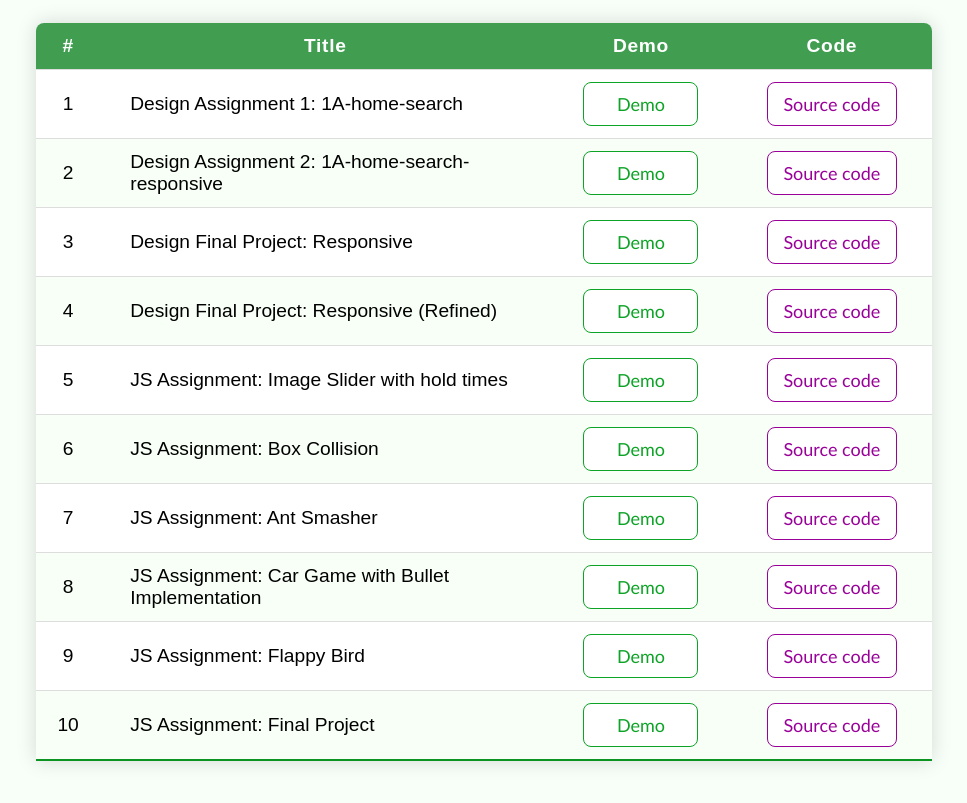
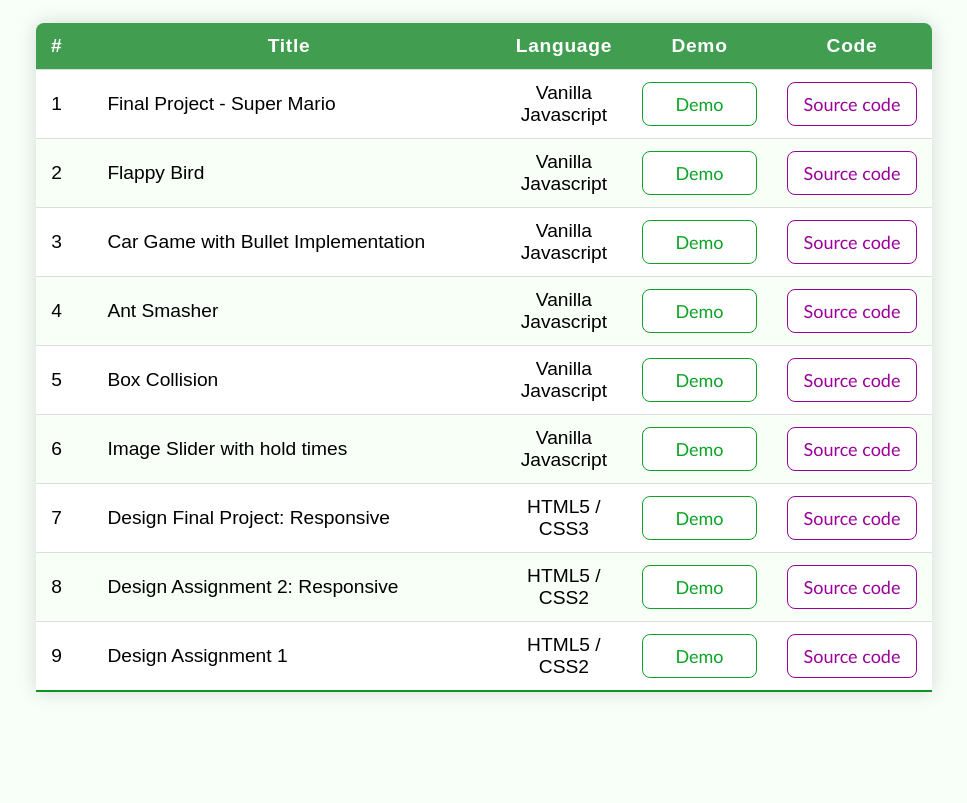
Before and after one commit to Ayushmdr5/ayushmdr5.github.io, a plain HTML site: page index.html in a window 1280 px wide. Shown: the part 93-896 px from the top of the page, without its empty margins (156-1123 px from the left). After the commit the page ends 862 px from the top, so only its background shows below. Drawn offline with Linux system fonts and the light colour scheme.

Commit message:
restructure

```diff
--- a/index.html
+++ b/index.html
@@ -8,11 +8,11 @@
     <meta name="viewport" content="width=device-width, initial-scale=1.0" />
     <title>Ayush Manandar</title>
 
-    <link rel="preconnect" href="https://fonts.gstatic.com" >
+    <link rel="preconnect" href="https://fonts.gstatic.com" />
     <link
       href="https://fonts.googleapis.com/css2?family=Istok+Web&amp;display=swap"
       rel="stylesheet"
-   >
+    />
   </head>
   <body>
     <div class="header">Ayush Manandhar - SE16</div>
@@ -21,26 +21,119 @@
       <tr>
         <th>#</th>
         <th>Title</th>
+        <th>Language</th>
         <th>Demo</th>
         <th>Code</th>
       </tr>
       <tr>
         <td>1</td>
-        <td>Design Assignment 1: 1A-home-search</td>
+        <td>Final Project - Super Mario</td>
+        <td>Vanilla Javascript</td>
         <td>
-          <a href="https://ayushmdr5.github.io/TuTangle/"
+          <a href="https://ayushmdr5.github.io/Mario-Game/"
             ><button class="demo_btn">Demo</button></a
           >
         </td>
         <td>
-          <a href="https://github.com/Ayushmdr5/TuTangle/tree/gh-pages"
+          <a href="https://github.com/Ayushmdr5/Mario-Game"
             ><button class="code_btn">Source code</button></a
           >
         </td>
       </tr>
       <tr>
         <td>2</td>
-        <td>Design Assignment 2: 1A-home-search-responsive</td>
+        <td>Flappy Bird</td>
+        <td>Vanilla Javascript</td>
+        <td>
+          <a href="https://ayushmdr5.github.io/Flappy-Bird/"
+            ><button class="demo_btn">Demo</button></a
+          >
+        </td>
+        <td>
+          <a href="https://github.com/Ayushmdr5/Flappy-Bird"
+            ><button class="code_btn">Source code</button></a
+          >
+        </td>
+      </tr>
+      <tr>
+        <td>3</td>
+        <td>Car Game with Bullet Implementation</td>
+        <td>Vanilla Javascript</td>
+        <td>
+          <a href="https://ayushmdr5.github.io/Car-Game/"
+            ><button class="demo_btn">Demo</button></a
+          >
+        </td>
+        <td>
+          <a href="https://github.com/Ayushmdr5/Car-Game"
+            ><button class="code_btn">Source code</button></a
+          >
+        </td>
+      </tr>
+      <tr>
+        <td>4</td>
+        <td>Ant Smasher</td>
+        <td>Vanilla Javascript</td>
+        <td>
+          <a href="https://ayushmdr5.github.io/Ant-Smasher/"
+            ><button class="demo_btn">Demo</button></a
+          >
+        </td>
+        <td>
+          <a href="https://github.com/Ayushmdr5/Ant-Smasher"
+            ><button class="code_btn">Source code</button></a
+          >
+        </td>
+      </tr>
+      <tr>
+        <td>5</td>
+        <td>Box Collision</td>
+        <td>Vanilla Javascript</td>
+        <td>
+          <a href="https://ayushmdr5.github.io/Box-Collision/"
+            ><button class="demo_btn">Demo</button></a
+          >
+        </td>
+        <td>
+          <a href="https://github.com/Ayushmdr5/Box-Collision"
+            ><button class="code_btn">Source code</button></a
+          >
+        </td>
+      </tr>
+      <tr>
+        <td>6</td>
+        <td>Image Slider with hold times</td>
+        <td>Vanilla Javascript</td>
+        <td>
+          <a href="https://ayushmdr5.github.io/JS_Carousel/"
+            ><button class="demo_btn">Demo</button></a
+          >
+        </td>
+        <td>
+          <a href="https://github.com/Ayushmdr5/JS_Carousel"
+            ><button class="code_btn">Source code</button></a
+          >
+        </td>
+      </tr>
+      <tr>
+        <td>7</td>
+        <td>Design Final Project: Responsive</td>
+        <td>HTML5 / CSS3</td>
+        <td>
+          <a href="https://ayushmdr5.github.io/Design-Final-assign-updated/"
+            ><button class="demo_btn">Demo</button></a
+          >
+        </td>
+        <td>
+          <a href="https://github.com/Ayushmdr5/Design-Final-assign-updated"
+            ><button class="code_btn">Source code</button></a
+          >
+        </td>
+      </tr>
+      <tr>
+        <td>8</td>
+        <td>Design Assignment 2: Responsive</td>
+        <td>HTML5 / CSS2</td>
         <td>
           <a href="https://ayushmdr5.github.io/TuTangle-Responsive/"
             ><button class="demo_btn">Demo</button></a
@@ -53,113 +146,16 @@
         </td>
       </tr>
       <tr>
-        <td>3</td>
-        <td>Design Final Project: Responsive</td>
+        <td>9</td>
+        <td>Design Assignment 1</td>
+        <td>HTML5 / CSS2</td>
         <td>
-          <a href="https://ayushmdr5.github.io/Design-Final-Assignment/"
+          <a href="https://ayushmdr5.github.io/TuTangle/"
             ><button class="demo_btn">Demo</button></a
           >
         </td>
         <td>
-          <a href="https://github.com/Ayushmdr5/Design-Final-Assignment"
-            ><button class="code_btn">Source code</button></a
-          >
-        </td>
-      </tr>
-      <tr>
-        <td>4</td>
-        <td>Design Final Project: Responsive (Refined)</td>
-        <td>
-          <a href="https://ayushmdr5.github.io/Design-Final-assign-updated/"
-            ><button class="demo_btn">Demo</button></a
-          >
-        </td>
-        <td>
-          <a href="https://github.com/Ayushmdr5/Design-Final-assign-updated"
-            ><button class="code_btn">Source code</button></a
-          >
-        </td>
-      </tr>
-      <tr>
-        <td>5</td>
-        <td>JS Assignment: Image Slider with hold times</td>
-        <td>
-          <a href="https://ayushmdr5.github.io/JS_Carousel/"
-            ><button class="demo_btn">Demo</button></a
-          >
-        </td>
-        <td>
-          <a href="https://github.com/Ayushmdr5/JS_Carousel"
-            ><button class="code_btn">Source code</button></a
-          >
-        </td>
-      </tr>
-      <tr>
-        <td>6</td>
-        <td>JS Assignment: Box Collision</td>
-        <td>
-          <a href="https://ayushmdr5.github.io/Box-Collision/"
-            ><button class="demo_btn">Demo</button></a
-          >
-        </td>
-        <td>
-          <a href="https://github.com/Ayushmdr5/Box-Collision"
-            ><button class="code_btn">Source code</button></a
-          >
-        </td>
-      </tr>
-      <tr>
-        <td>7</td>
-        <td>JS Assignment: Ant Smasher</td>
-        <td>
-          <a href="https://ayushmdr5.github.io/Ant-Smasher/"
-            ><button class="demo_btn">Demo</button></a
-          >
-        </td>
-        <td>
-          <a href="https://github.com/Ayushmdr5/Ant-Smasher"
-            ><button class="code_btn">Source code</button></a
-          >
-        </td>
-      </tr>
-      <tr>
-        <td>8</td>
-        <td>JS Assignment: Car Game with Bullet Implementation</td>
-        <td>
-          <a href="https://ayushmdr5.github.io/Car-Game/"
-            ><button class="demo_btn">Demo</button></a
-          >
-        </td>
-        <td>
-          <a href="https://github.com/Ayushmdr5/Car-Game"
-            ><button class="code_btn">Source code</button></a
-          >
-        </td>
-      </tr>
-      <tr>
-        <td>9</td>
-        <td>JS Assignment: Flappy Bird</td>
-        <td>
-          <a href="https://ayushmdr5.github.io/Flappy-Bird/"
-            ><button class="demo_btn">Demo</button></a
-          >
-        </td>
-        <td>
-          <a href="https://github.com/Ayushmdr5/Flappy-Bird"
-            ><button class="code_btn">Source code</button></a
-          >
-        </td>
-      </tr>
-      <tr>
-        <td>10</td>
-        <td>JS Assignment: Final Project</td>
-        <td>
-          <a href="https://ayushmdr5.github.io/Mario-Game/"
-            ><button class="demo_btn">Demo</button></a
-          >
-        </td>
-        <td>
-          <a href="https://github.com/Ayushmdr5/Mario-Game"
+          <a href="https://github.com/Ayushmdr5/TuTangle/tree/gh-pages"
             ><button class="code_btn">Source code</button></a
           >
         </td>
```
